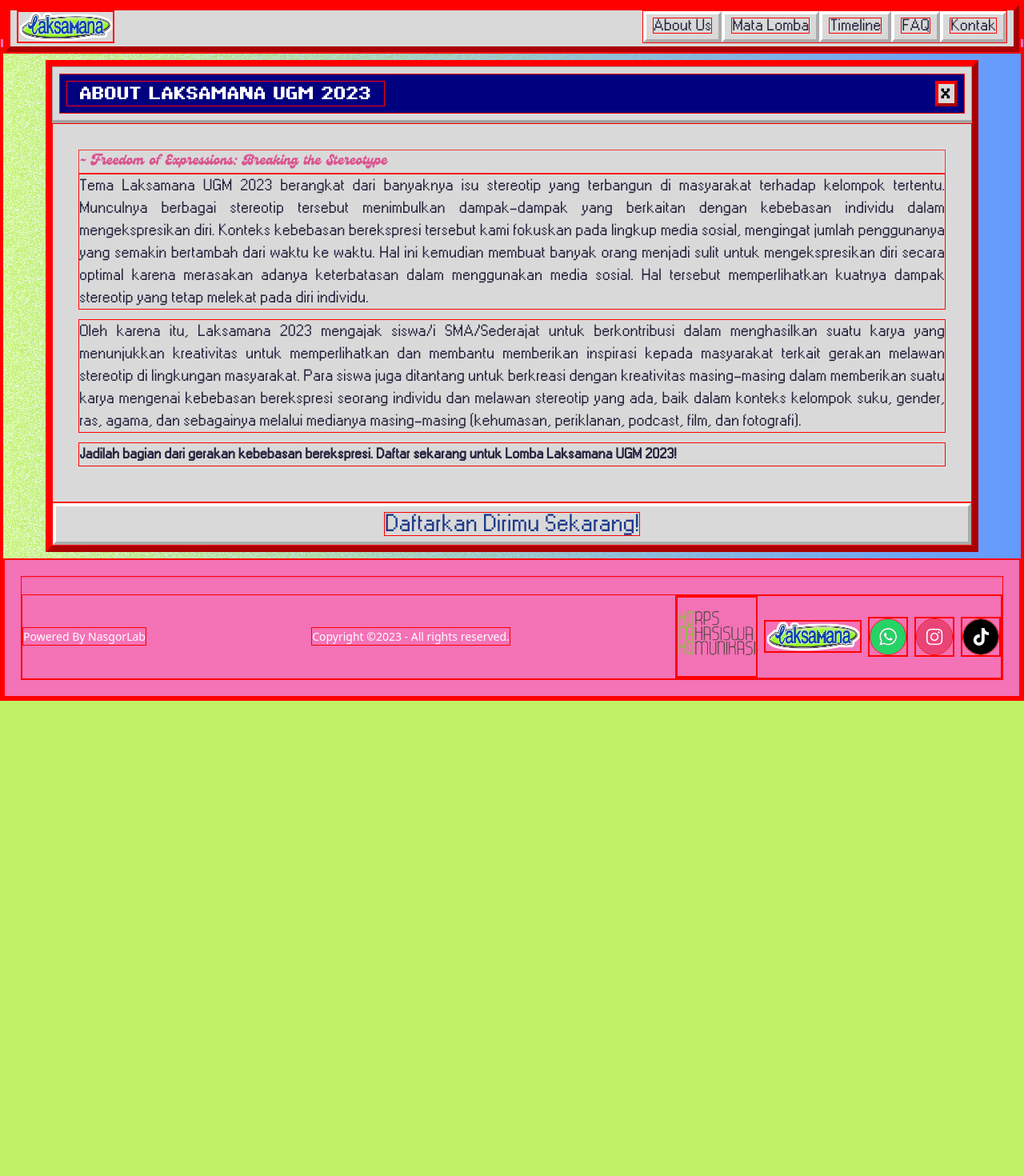
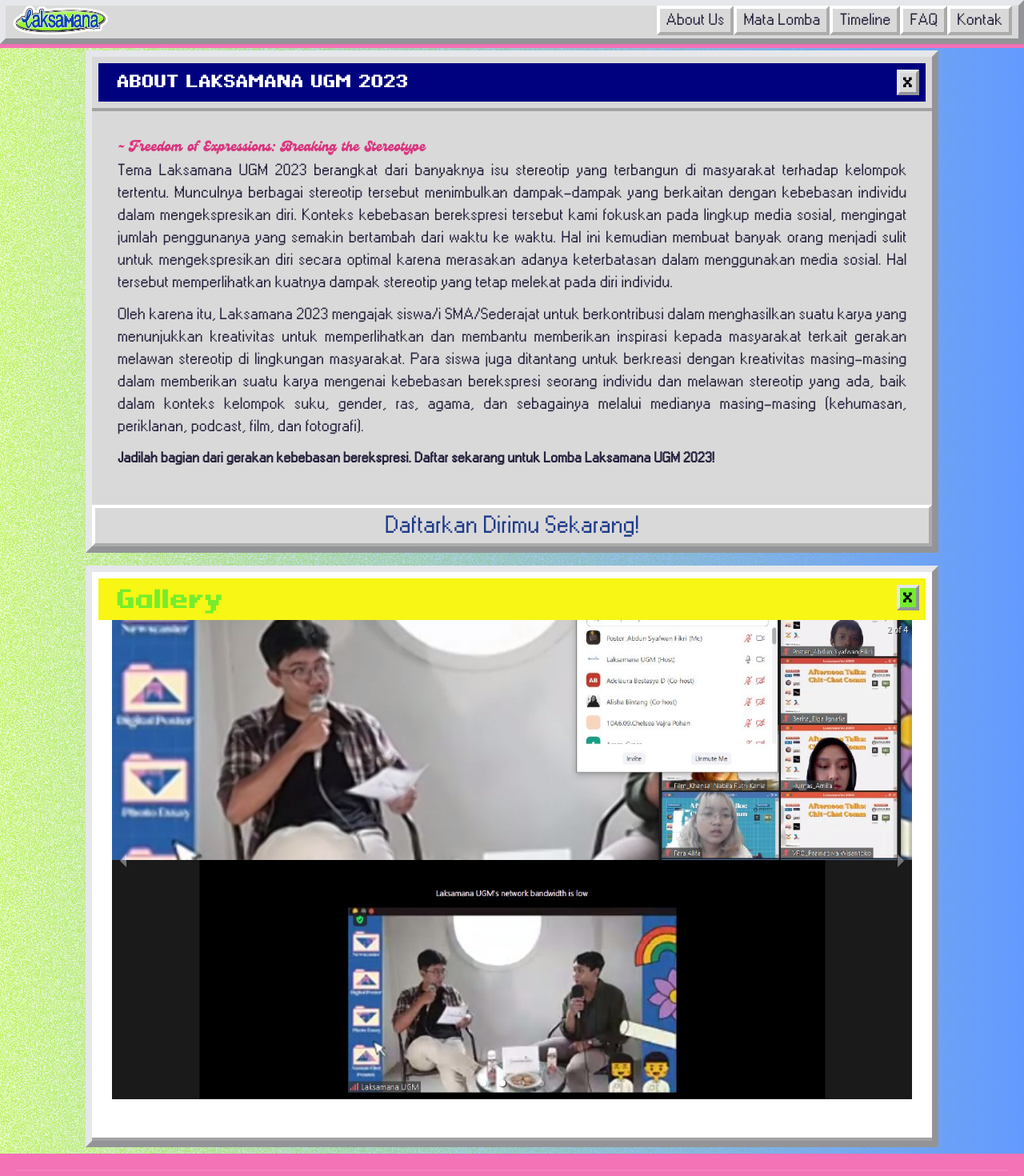
Before and after one commit to Ramasanjaya22/laksamanaugm23-landing, a Next.js app: page /about-us in a window 1280 px wide. Shown: the top 1470 px of the page at 80% size. Before the commit the page ends 876 px from the top, so only its background shows below. Built offline with nearby package versions, Linux system fonts and the light colour scheme.

Commit message:
FaQ styling and Gallery moved

```diff
--- a/app/about-us/page.js
+++ b/app/about-us/page.js
@@ -1,11 +1,13 @@
 import Link from "next/link";
 import React from "react";
+import { Gallery } from "@/components";
 
 function AboutUs() {
   return (
+    <div>
     <div
       className={
-        "m-2 border-8 h-full w-11/12 mx-auto items-center bg-[#D9D9D9]"
+        "m-2 border-8 h-full w-5/6 mx-auto items-center bg-[#D9D9D9]"
       }
       style={{ borderStyle: "outset" }}
     >
@@ -73,6 +75,10 @@
         </div>
       </div>
     </div>
+      <div className="z-0">
+          <Gallery />
+      </div>
+    </div>
   );
 }
 
--- a/app/page.js
+++ b/app/page.js
@@ -24,9 +24,6 @@
         <Sponsors />
       </div>
       <div className="z-0">
-        <Gallery />
-      </div>
-      <div className="z-0">
         <QandA />
       </div>
       <div className="z-0 ">
--- a/components/Gallery.js
+++ b/components/Gallery.js
@@ -8,7 +8,7 @@
   return (
     <div className="flex flex-col items-center">
       <div
-        className={"m-2 border-8 w-8/12 mx-auto items-center bg-[#D9D9D9]"}
+        className={"m-2 border-8 w-5/6 mx-auto items-center bg-[#D9D9D9]"}
         style={{ borderStyle: "outset" }}
       >
         <div className={"w-full bg-[#ffffff] p-2 border-b-4 border-[#A3A3A3]"}>
@@ -22,7 +22,7 @@
             </p>
             <div
               className={
-                "text-md bg-[#74ed2c] max-h-8 max-w-8 px-1 rounded-full text-center border-4 ml-auto pixeloid-sans"
+                "text-md bg-[#74ed2c] max-h-8 max-w-8 px-1 text-center border-4 ml-auto pixeloid-sans"
               }
               style={{ borderStyle: "outset" }}
             >
--- a/components/QandA.js
+++ b/components/QandA.js
@@ -39,7 +39,7 @@
       <>
         {header}
         <img
-          className={`ml-auto transition-transform duration-200 ease-out ${
+          className={`ml-auto ${
             isEnter && "rotate-180"
           }`}
           src={"/chevron-down.svg"}
@@ -50,12 +50,14 @@
     className="border-b"
     buttonProps={{
       className: ({ isEnter }) =>
-        `flex w-full p-4 text-left hover:bg-slate-100 ${
-          isEnter && "bg-slate-200"
+        `flex w-full border-[6px] text-lg px-2 bg-white ${
+          isEnter
         }`,
+        style: { borderStyle: "inset" }
     }}
     contentProps={{
-      className: "transition-height duration-200 ease-out",
+      className: "transition-height duration-200 ease-out bg-[#D9D9D9] border-[6px] border-t-[0px]",
+      style: { borderStyle: "outset" }
     }}
     panelProps={{ className: "p-4" }}
   />
@@ -70,7 +72,7 @@
           textStyles="text-center"
         />
 
-        <div className="mx-2 my-4 border-t">
+        <div className="mx-2 my-4 border-t W95FA">
           <Accordion transition transitionTimeout={200}>
             <AccordionItem header="Apa itu LAKSAMANA UGM?" initialEntered>
               Laksamana UGM adalah acara tahunan yang diselenggarakan oleh Korps
--- a/styles/globals.css
+++ b/styles/globals.css
@@ -37,13 +37,13 @@
   src: url('/fonts/W95FA.otf');
 }
 
-* {
+/* * {
   margin: 0;
   padding: 0;
   box-sizing: border-box;
   scroll-behavior: smooth;
   border: 1px solid red;
-}
+} */
 body::-webkit-scrollbar {
   display: none;
 }
```
